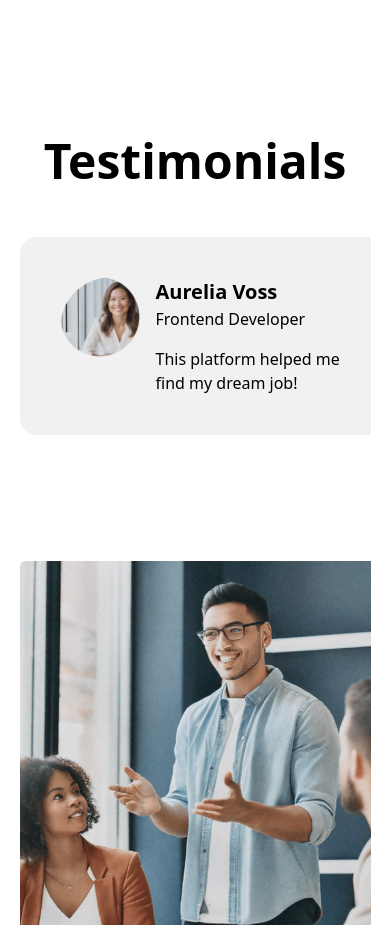
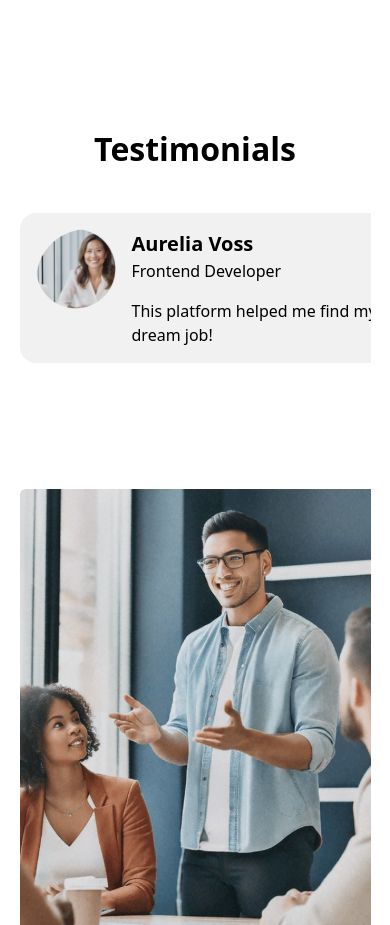
Before and after one commit to Frokesy/quicklancer, a React (Vite) app: page / in a window 390 px wide. Shown: the part 6966-7891 px from the top of the page. Built offline with nearby package versions, Linux system fonts and the light colour scheme.

Commit message:
designed drawer component

```diff
--- a/package.json
+++ b/package.json
@@ -10,6 +10,7 @@
     "preview": "vite preview"
   },
   "dependencies": {
+    "framer-motion": "^11.12.0",
     "react": "^18.3.1",
     "react-dom": "^18.3.1"
   },
--- /dev/null
+++ b/src/components/defaults/Drawer.tsx
@@ -0,0 +1,48 @@
+import { motion } from "framer-motion";
+import { ArrowLeft } from "../svgs/Icons";
+import React, { FC, SetStateAction } from "react";
+
+interface DrawerProps {
+  setOpenDrawer: React.Dispatch<SetStateAction<boolean>>;
+}
+
+const Drawer: FC<DrawerProps> = ({ setOpenDrawer }) => {
+  return (
+    <>
+      <div className="fixed top-0 h-screen z-50 w-screen bg-[#000] bg-opacity-60">
+        <div className="justify-end flex">
+          <motion.div
+            className="flex flex-col space-y-[30px] h-screen bg-[#fff] w-[100%] pt-14 px-6 text-[18px] font-semibold text-[#000]"
+            initial={{ x: "100vw" }}
+            animate={{ x: 0 }}
+            transition={{ type: "ease", stiffness: 60 }}
+          >
+            <div className="flex justify-end">
+              <p onClick={() => setOpenDrawer(false)} className="border border-[#000] cursor-pointer h-8 w-8 text-center rounded-full">x</p>
+            </div>
+            <p>Home</p>
+            <div className="flex justify-between items-center">
+              <p>Find Jobs</p>
+              <ArrowLeft />
+            </div>
+            <div className="flex justify-between items-center">
+              <p>Find Freelancers</p>
+              <ArrowLeft />
+            </div>
+            <p>Pricing Plans</p>
+            <div className="flex justify-between fixed bottom-20 w-[90%]">
+              <button className="py-2 px-6 border border-[#ccc] text-[#404040] rounded-lg">
+                Login
+              </button>
+              <button className="text-[#fff] bg-[#0000ff] py-2 px-6 rounded-lg font-semibold">
+                Signup
+              </button>
+            </div>
+          </motion.div>
+        </div>
+      </div>
+    </>
+  );
+};
+
+export default Drawer;
--- a/src/components/defaults/Header.tsx
+++ b/src/components/defaults/Header.tsx
@@ -1,6 +1,10 @@
+import { useState } from "react";
 import { ArrowDown, Hamburger, Logo } from "../svgs/Icons";
+import Drawer from "./Drawer";
 
 const Header = () => {
+  const [openDrawer, setOpenDrawer] = useState<boolean>(false);
+
   return (
     <div className="bg-[#fff] fixed w-[100%] z-50">
       <div className="w-[90vw] mx-auto py-6 flex justify-between items-center">
@@ -24,12 +28,14 @@ const Header = () => {
           </div>
         </div>
 
-        <div className="flex lg:hidden"><Hamburger /></div>
+        <div className="flex lg:hidden" onClick={() => setOpenDrawer(true)}><Hamburger /></div>
         <div className="lg:flex hidden space-x-8">
           <button className="py-2 px-6 border border-[#ccc] text-[#404040] rounded-lg">Login</button>
           <button className="text-[#fff] bg-[#0000ff] py-2 px-6 rounded-lg font-semibold">Signup</button>
         </div>
       </div>
+
+      {openDrawer && <Drawer setOpenDrawer={setOpenDrawer} />}
     </div>
   );
 };
--- a/src/components/sections/Testimonials.tsx
+++ b/src/components/sections/Testimonials.tsx
@@ -21,14 +21,28 @@ const Testimonials = () => {
       remark: "I found the best talent for my company here.",
       avatar: "/assets/tst-three.png",
     },
+    {
+      id: 4,
+      name: "Benedict Thorne",
+      skill: "UI/UX Designer",
+      remark: "Easy to use and very effective",
+      avatar: "/assets/tst-two.png",
+    },
+    {
+      id: 5,
+      name: "Cyrus Black",
+      skill: "CEO, SecureTech",
+      remark: "I found the best talent for my company here.",
+      avatar: "/assets/tst-three.png",
+    },
   ];
   return (
     <div className="my-[15vh] w-[90vw] mx-auto">
-      <h2 className="text-[48px] font-semibold text-center pb-10">Testimonials</h2>
+      <h2 className="lg:text-[48px] text-[32px] font-semibold text-center pb-10">Testimonials</h2>
 
       <div className="flex space-x-10 overflow-x-auto">
         {users.map((user) => (
-          <div className="flex space-x-4 bg-[#f1f1f1] p-10 rounded-2xl flex-shrink-0 w-[376px]" key={user.id}>
+          <div className="flex space-x-4 bg-[#f1f1f1] lg:p-6 p-4 rounded-2xl flex-shrink-0 w-[376px] lg:w-[420px]" key={user.id}>
             <img src={user.avatar} alt="img" className="w-[80px] h-[80px]" />
             <div className="">
               <h2 className="text-[20px] font-semibold">{user.name}</h2>
--- a/src/components/svgs/Icons.tsx
+++ b/src/components/svgs/Icons.tsx
@@ -27,6 +27,24 @@ export const ArrowDown = () => (
       d="M5 7.5L10 12.5L15 7.5"
       stroke="#667085"
       strokeWidth="1.67"
+      strokeLinecap="round"
+      strokeLinejoin="round"
+    />
+  </svg>
+);
+
+export const ArrowLeft = () => (
+  <svg
+    width="20"
+    height="20"
+    viewBox="0 0 20 20"
+    fill="none"
+    xmlns="http://www.w3.org/2000/svg"
+  >
+    <path
+      d="M7.5 15L12.5 10L7.5 5"
+      stroke="#121212"
+      strokeWidth="2"
       strokeLinecap="round"
       strokeLinejoin="round"
     />
```
Also changed, not shown: 1 other file (tests, documents, lock files or other folders).
